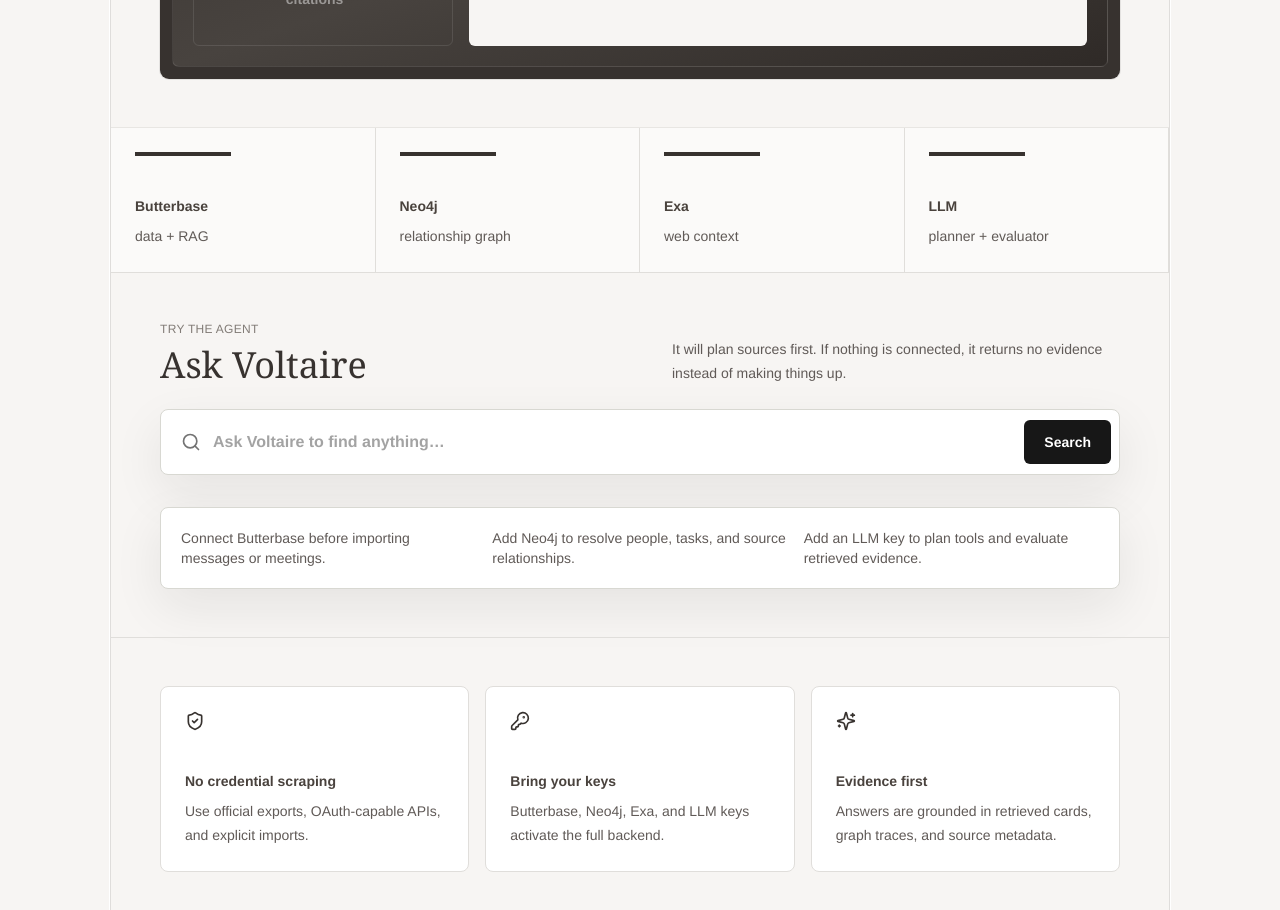
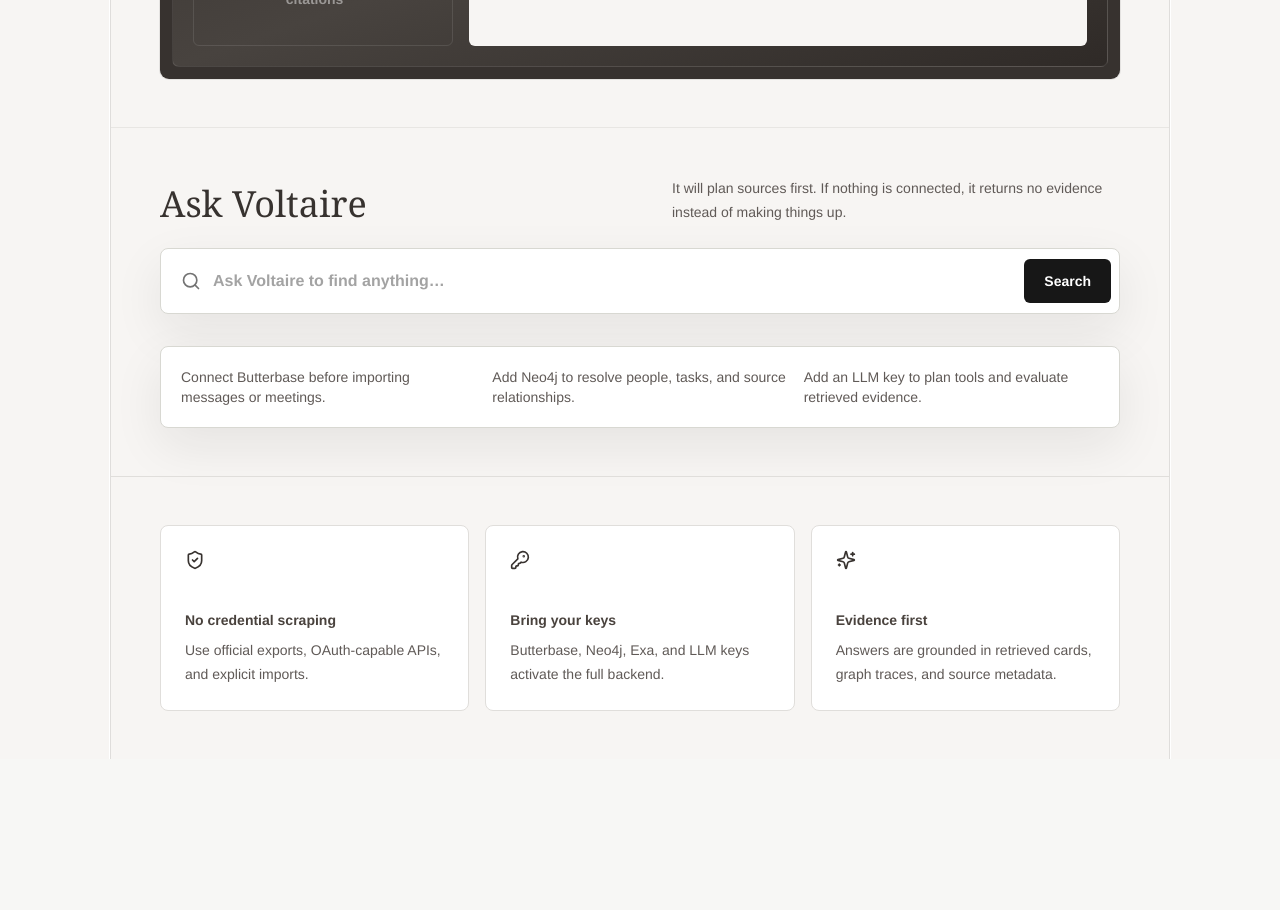
Before and after one commit to michaelmazilu/voltaire, a Next.js app: page / in a window 1280 px wide. Shown: the part 1000-1910 px from the top of the page. After the commit the page ends 1759 px from the top, so only its background shows below. Built offline with nearby package versions, Linux system fonts and the light colour scheme.

Commit message:
Remove sources grid and Try the agent label from UI

```diff
--- a/app/page.tsx
+++ b/app/page.tsx
@@ -8,12 +8,6 @@
 import type { SearchResponse } from "../lib/types";
 
 
-const sources = [
-  ["Butterbase", "data + RAG"],
-  ["Neo4j", "relationship graph"],
-  ["Exa", "web context"],
-  ["LLM", "planner + evaluator"],
-];
 
 export default function Home() {
   const [result, setResult] = useState<SearchResponse | null>(null);
@@ -129,22 +123,12 @@
           </div>
         </section>
 
-        <section id="sources" className="grid border-b border-[#e0dedb] bg-[#FBFAF9] md:grid-cols-4">
-          {sources.map(([name, detail]) => (
-            <div key={name} className="border-b border-r border-[#e0dedb] p-6 md:border-b-0">
-              <div className="mb-10 h-1 w-24 bg-[#37322F]" />
-              <h3 className="text-sm font-semibold text-[#49423D]">{name}</h3>
-              <p className="mt-2 text-sm font-medium leading-6 text-[#605A57]">{detail}</p>
-            </div>
-          ))}
-        </section>
 
         <section id="search" className="px-4 py-12 sm:px-8">
           <div className="mx-auto max-w-[960px]">
             <div className="mb-6 flex flex-col justify-between gap-2 sm:flex-row sm:items-end">
               <div>
-                <div className="text-xs font-medium uppercase tracking-wide text-[#827C77]">Try the agent</div>
-                <h2 className="mt-2 font-serif text-4xl font-normal text-[#37322F]">Ask Voltaire</h2>
+                <h2 className="font-serif text-4xl font-normal text-[#37322F]">Ask Voltaire</h2>
               </div>
               <p className="max-w-md text-sm font-medium leading-6 text-[#605A57]">
                 It will plan sources first. If nothing is connected, it returns no evidence instead of making things up.
```
